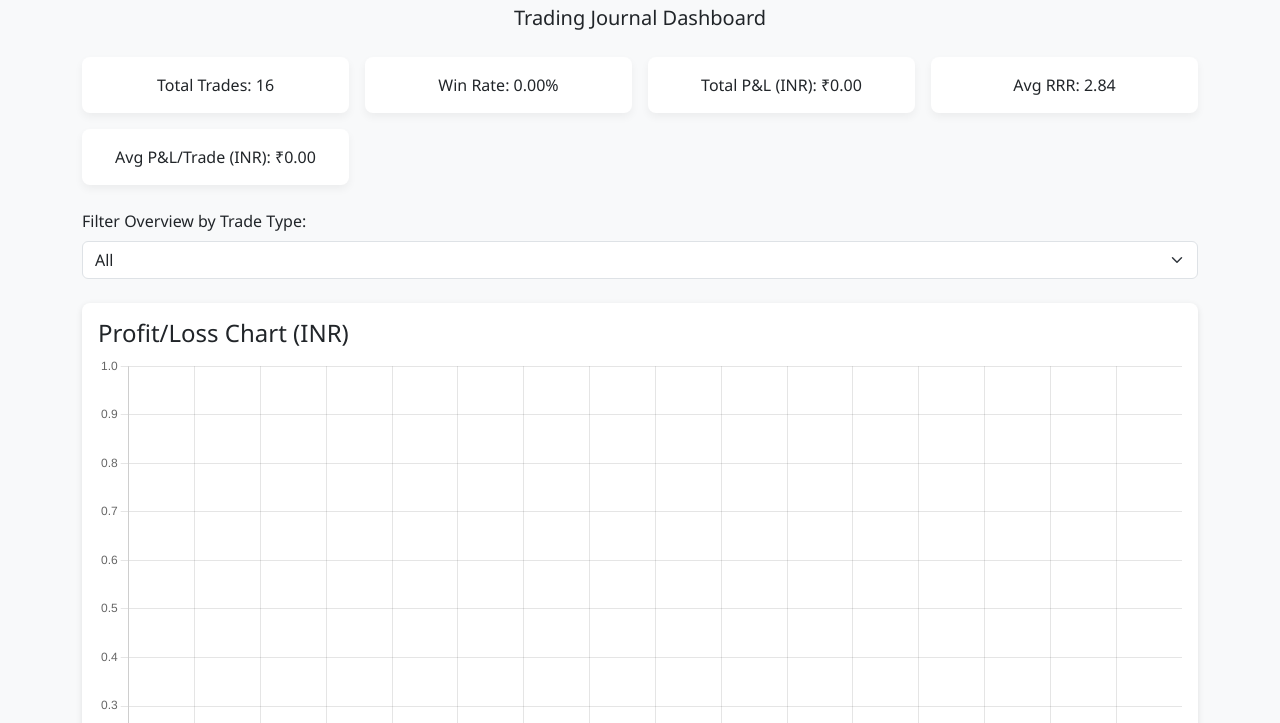
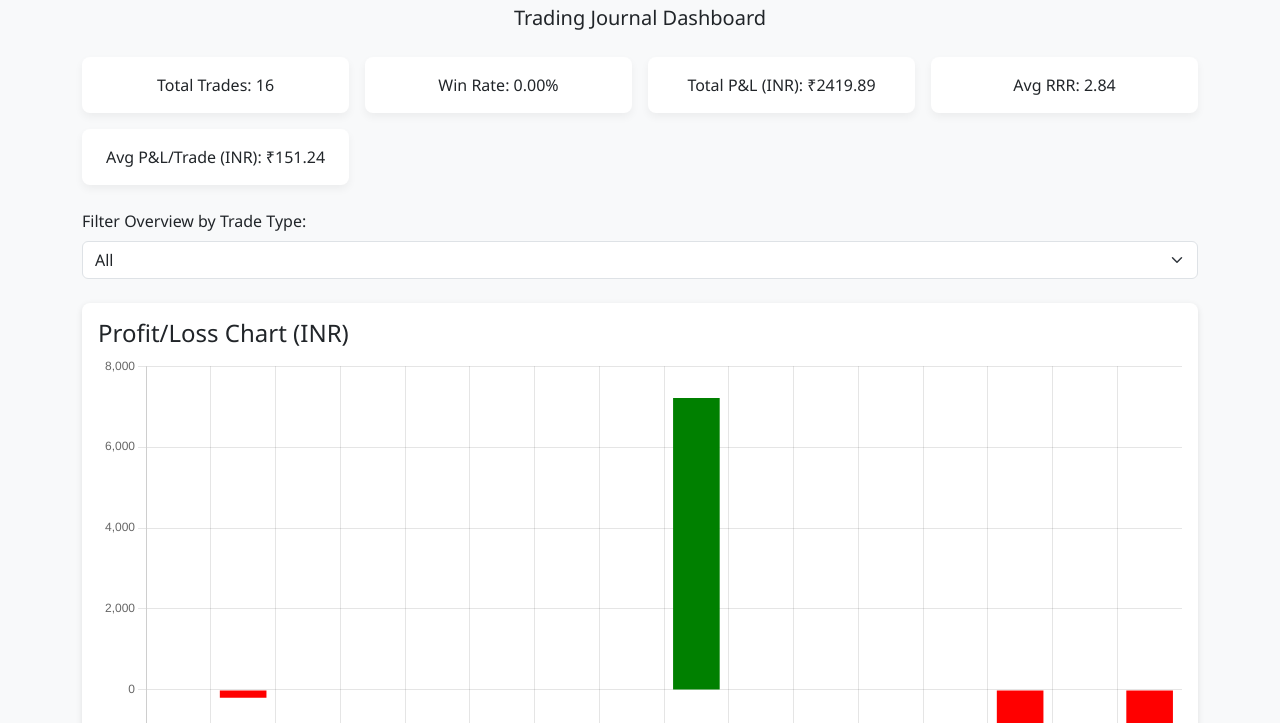
Before and after one commit to prasad21121996/Dasparc-Capital, a plain HTML site: page index.html in a window 1280 px wide. Shown: the part 77-800 px from the top of the page. Drawn offline with nearby package versions, Linux system fonts and the light colour scheme.

Commit message:
Update index.html

```diff
--- a/index.html
+++ b/index.html
@@ -85,7 +85,7 @@
 
       const resultIndex = headers.indexOf('Result');
       const rrrIndex = headers.indexOf('RRR');
-      const pnlIndex = headers.indexOf('P&L ($)');
+      const pnlIndex = headers.indexOf('P&L (INR)');
       const currencyIndex = headers.indexOf('Currency');
 
       const headerRow = document.createElement('tr');
```
